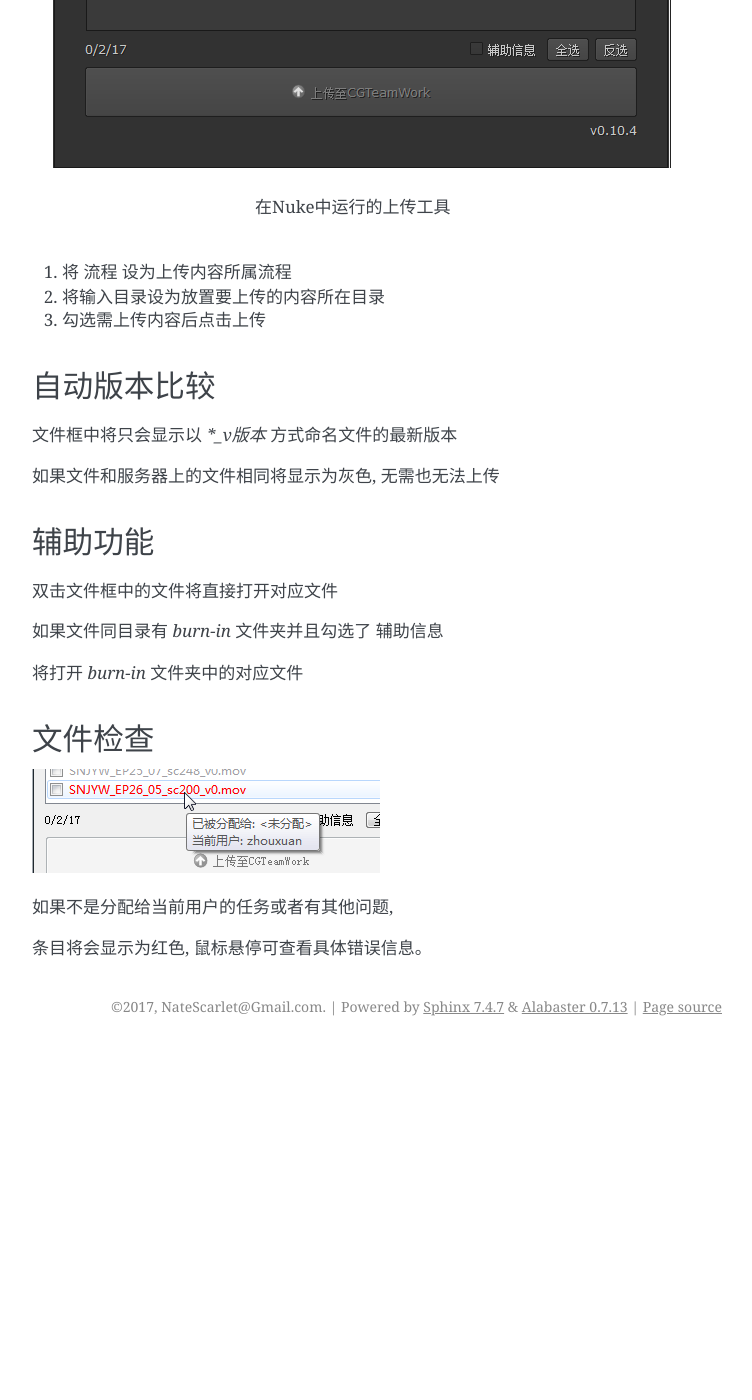
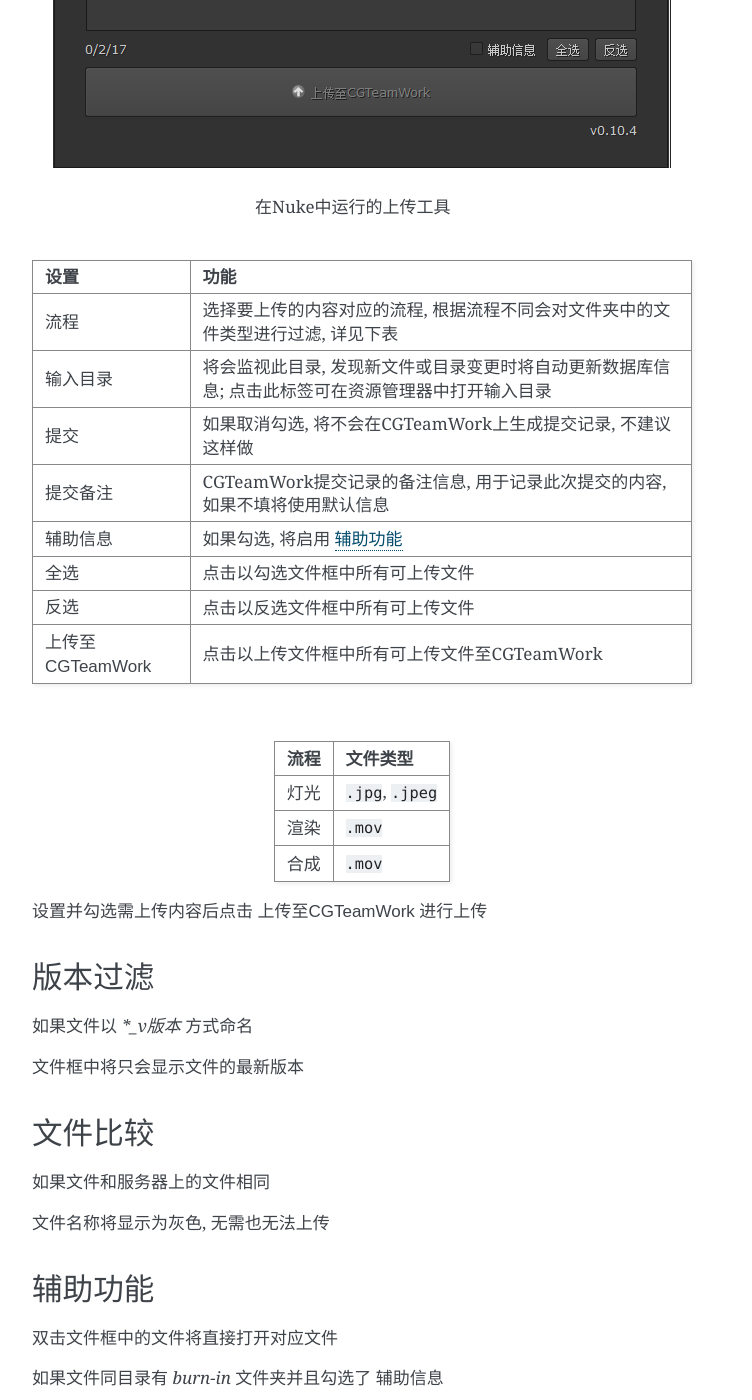
Before and after one commit to WuLiFang/wlf-doc, a Sphinx documentation site: the page built from source/uploader.rst, in a window 1280 px wide and 1400 px high, scrolled down 2696 px. Shown: the whole window, without its empty margins (388-1140 px from the left). Built offline with Sphinx 7.4.7, drawn with Linux system fonts in a browser that asks for light colours; before the commit the page ends 3742 px from its top, so only the background shows below that.

Commit message:
Add detail

```diff
--- a/source/uploader.rst
+++ b/source/uploader.rst
@@ -1,5 +1,6 @@
 上传工具
 ===============
+
 上传工作成果至服务器或CGTeamWork
 
 .. tip::
@@ -8,6 +9,7 @@
 
 启动
 ------------
+
 在Nuke和CGTeamWork中都已添加对应菜单
 
 .. figure:: uploader_cgtw.png
@@ -39,18 +41,46 @@
 
   在Nuke中运行的上传工具
 
-1. 将 :guilabel:`流程` 设为上传内容所属流程
+============================= ==============================================================================================
+设置                           功能
+============================= ==============================================================================================
+:guilabel:`流程`                选择要上传的内容对应的流程, 根据流程不同会对文件夹中的文件类型进行过滤, 详见下表
+:guilabel:`输入目录`            将会监视此目录, 发现新文件或目录变更时将自动更新数据库信息; 点击此标签可在资源管理器中打开输入目录
+:guilabel:`提交`                如果取消勾选, 将不会在CGTeamWork上生成提交记录, 不建议这样做
+:guilabel:`提交备注`            CGTeamWork提交记录的备注信息, 用于记录此次提交的内容, 如果不填将使用默认信息
+:guilabel:`辅助信息`            如果勾选, 将启用 :ref:`辅助功能`
+:guilabel:`全选`                点击以勾选文件框中所有可上传文件
+:guilabel:`反选`                点击以反选文件框中所有可上传文件
+:guilabel:`上传至CGTeamWork`    点击以上传文件框中所有可上传文件至CGTeamWork
+============================= ==============================================================================================
 
-2. 将输入目录设为放置要上传的内容所在目录
+|
 
-3. 勾选需上传内容后点击上传
+======== ==============================
+流程      文件类型
+======== ==============================
+灯光      ``.jpg``,  ``.jpeg``
+渲染      ``.mov``
+合成      ``.mov``
+======== ==============================
 
-自动版本比较
+设置并勾选需上传内容后点击 :guilabel:`上传至CGTeamWork` 进行上传
+
+版本过滤
 ----------------------
 
-文件框中将只会显示以 `*_v版本` 方式命名文件的最新版本
+如果文件以 `*_v版本` 方式命名
 
-如果文件和服务器上的文件相同将显示为灰色, 无需也无法上传
+文件框中将只会显示文件的最新版本
+
+文件比较
+-------------
+
+如果文件和服务器上的文件相同
+
+文件名称将显示为灰色, 无需也无法上传
+
+.. _`辅助功能`:
 
 辅助功能
 --------------------
```
Also changed, not shown: source/csheet.rst (+32 -8 lines), source/not_packed.png (added), source/packed.png (added).
